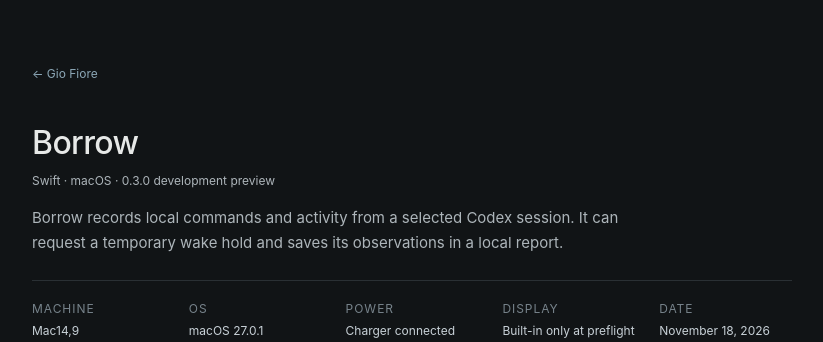
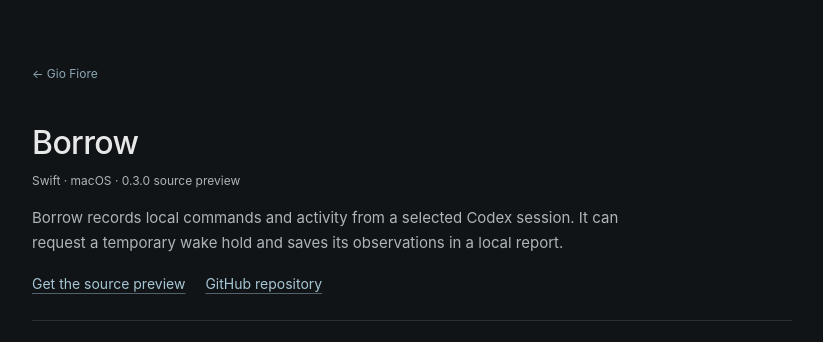
Before and after one commit to Figo5/gfiore.com, a Next.js app: page /borrow in a window 1280 px wide. Shown: the top 342 px of the page, without its empty margins (228-1051 px from the left). Built offline with nearby package versions, Linux system fonts and the light colour scheme.

Commit message:
Link the public Borrow source preview

```diff
--- a/app/borrow/borrow.module.css
+++ b/app/borrow/borrow.module.css
@@ -47,6 +47,26 @@
   color: var(--body);
   font-size: 15px;
   line-height: 1.7;
+}
+
+.releaseLinks {
+  display: flex;
+  flex-wrap: wrap;
+  gap: 8px 20px;
+  margin: 16px 0 0;
+  padding: 0;
+  list-style: none;
+  font-size: 14px;
+}
+
+.releaseLinks a {
+  display: inline-block;
+  min-height: 24px;
+  color: var(--accent);
+}
+
+.releaseLinks a:hover {
+  color: var(--text);
 }
 
 .facts {
--- a/app/borrow/page.tsx
+++ b/app/borrow/page.tsx
@@ -16,10 +16,14 @@ export default function BorrowPage() {
 
       <header className={styles.header}>
         <h1>Borrow</h1>
-        <p className={styles.projectMeta}>Swift · macOS · 0.3.0 development preview</p>
+        <p className={styles.projectMeta}>Swift · macOS · 0.3.0 source preview</p>
         <p className={styles.lede}>
           Borrow records local commands and activity from a selected Codex session. It can request a temporary wake hold and saves its observations in a local report.
         </p>
+        <ul className={styles.releaseLinks} aria-label="Borrow release links">
+          <li><a href="https://github.com/Figo5/borrow/releases/tag/v0.3.0-preview">Get the source preview</a></li>
+          <li><a href="https://github.com/Figo5/borrow">GitHub repository</a></li>
+        </ul>
         <dl className={styles.facts}>
           <div>
             <dt>Machine</dt>
```
Also changed, not shown: app/featured-projects/projects.ts (+5 -2 lines).
